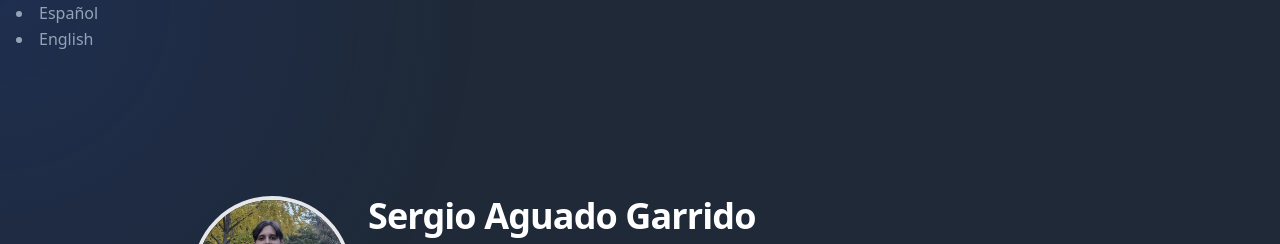
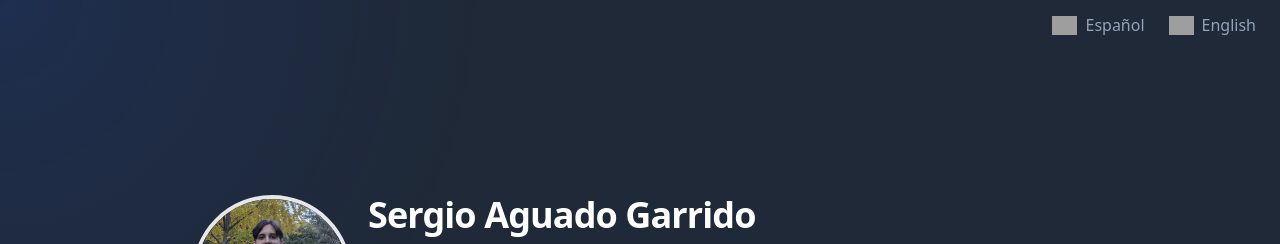
Before and after one commit to SaguadoDev/portfolio-astro, an Astro site: page / in a window 1280 px wide. Shown: the top 244 px of the page. Built offline with nearby package versions, Linux system fonts and the light colour scheme; Astro itself is replaced by a stand-in of ours; grey boxes are pictures that could not be loaded.

Commit message:
fix: languageSwitcher styles

```diff
--- a/src/components/LanguageSwitcher.astro
+++ b/src/components/LanguageSwitcher.astro
@@ -7,12 +7,16 @@ const currentLang = Astro.currentLocale || 'es'
 const translateLabels = useTranslations(currentLang as keyof typeof languageList)
 ---
 
-<div class='language-switcher'>
+<div class='flex justify-end'>
   {
     Object.entries(languageList).map(([key, label]: [string, string]) => {
+      const flagSrc = key === 'es' ? '/public/spain.webp' : '/public/usa.webp'
       return (
-        <li>
-          <a href={`/${key}`}>{label}</a>
+        <li class='list-none p-2 flex items-center '>
+          <a href={`/${key}`} class='flex items-center space-x-1'>
+            <img src={flagSrc} alt={`${label} flag`} width='25' height='20' class='m-2' />
+            {label}
+          </a>
         </li>
       )
     })
```
Also changed, not shown: public/spain.webp (added), public/usa.webp (added).
